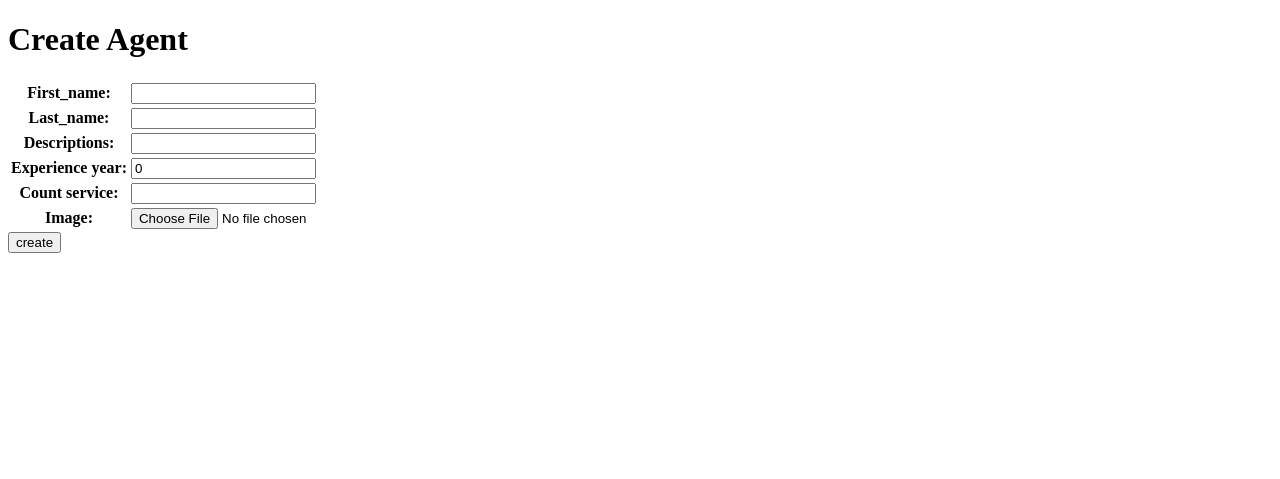
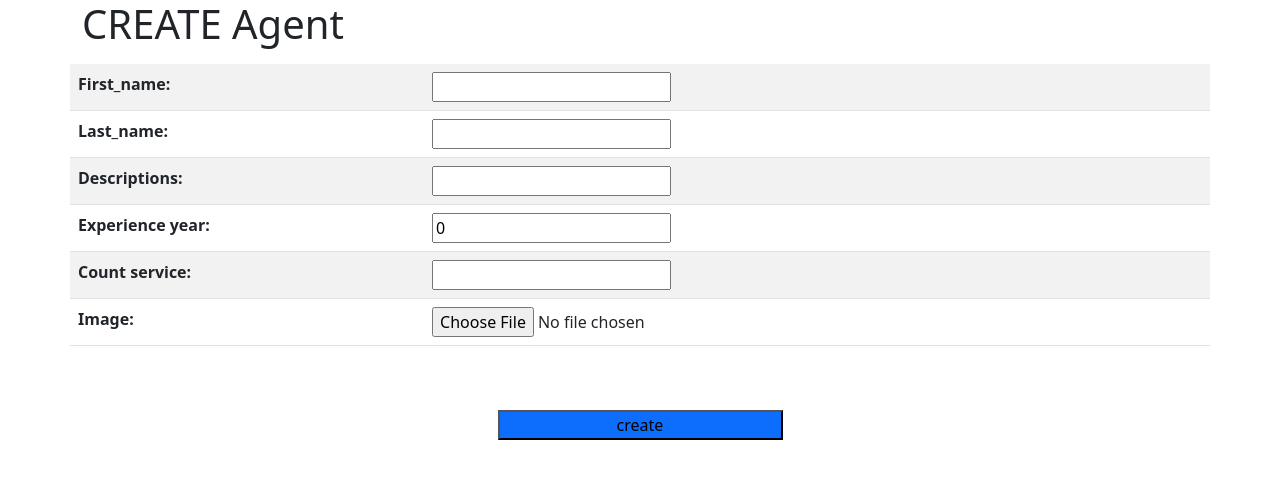
Before and after one commit to MohammadNasimi/makeup_project, a Django app: page /Agent/create_Agent/ in a window 1280 px wide. Shown: the top 479 px of the page. Run offline with Django 4.2, Linux system fonts and the light colour scheme.

Commit message:
add  Agent create html

```diff
--- a/templates/Agent/create_Agent.html
+++ b/templates/Agent/create_Agent.html
@@ -2,16 +2,23 @@
 <html lang="en">
 <head>
     <meta charset="UTF-8">
-    <title>create_Agent</title>
+    <title>create_menu</title>
+    <meta name="viewport" content="width=device-width, initial-scale=1">
+    <link href="https://cdn.jsdelivr.net/npm/bootstrap@5.1.3/dist/css/bootstrap.min.css" rel="stylesheet">
 </head>
 <body>
-<h1>Create Agent</h1>
-<form action="{% url 'Agent:create_Agent' %}" method="post">
-    {% csrf_token %}
-    <table>
-        {{ form.as_table }}
-    </table>
-    <input type="submit" value="create">
-</form>
+<div class="container mt-10 justify-content-center">
+    <h1 class="mr-30"> CREATE Agent</h1>
+    <form action="{% url 'Agent:create_Agent' %}"  method="post" enctype="multipart/form-data">
+        {% csrf_token %}
+        <div class="row mt-3 justify-content-center">
+
+            <table class="table table-striped">
+                {{ form.as_table }}
+            </table>
+            <input class="bg-primary w-25 h-50 mt-5" type="submit" value="create">
+        </div>
+    </form>
+</div>
 </body>
 </html>
```
